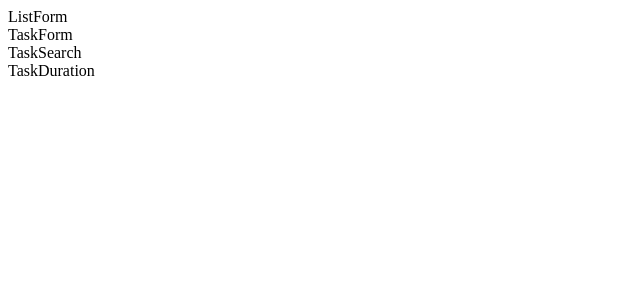
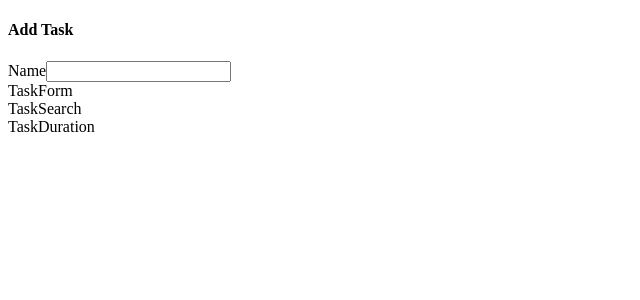
Before and after one commit to SandraFernandz/taskTracker, a React (Create React App) app in the folder task-tracker/: page / in a window 1280 px wide. Shown: the top 300 px of the page, without its empty margins (0-640 px from the left). Built offline with nearby package versions, Linux system fonts and the light colour scheme.

Commit message:
added input

```diff
--- a/task-tracker/src/components/ListForm.js
+++ b/task-tracker/src/components/ListForm.js
@@ -1,5 +1,27 @@
-const ListForm = () => {
-  return <div>ListForm</div>;
+import { useDispatch, useSelector } from 'react-redux';
+import { changeName } from '../store';
+
+const TaskForm = () => {
+  const dispatch = useDispatch();
+  const name = useSelector((state) => {
+    return state.form.name;
+  });
+  const handleNameChange = (event) => {
+    dispatch(changeName(event.target.value));
+  };
+  return (
+    <div>
+      <h4>Add Task</h4>
+      <form>
+        <div>
+          <div>
+            <label>Name</label>
+            <input value={name} onChange={handleNameChange}></input>
+          </div>
+        </div>
+      </form>
+    </div>
+  );
 };
 
-export default ListForm;
+export default TaskForm;
```
